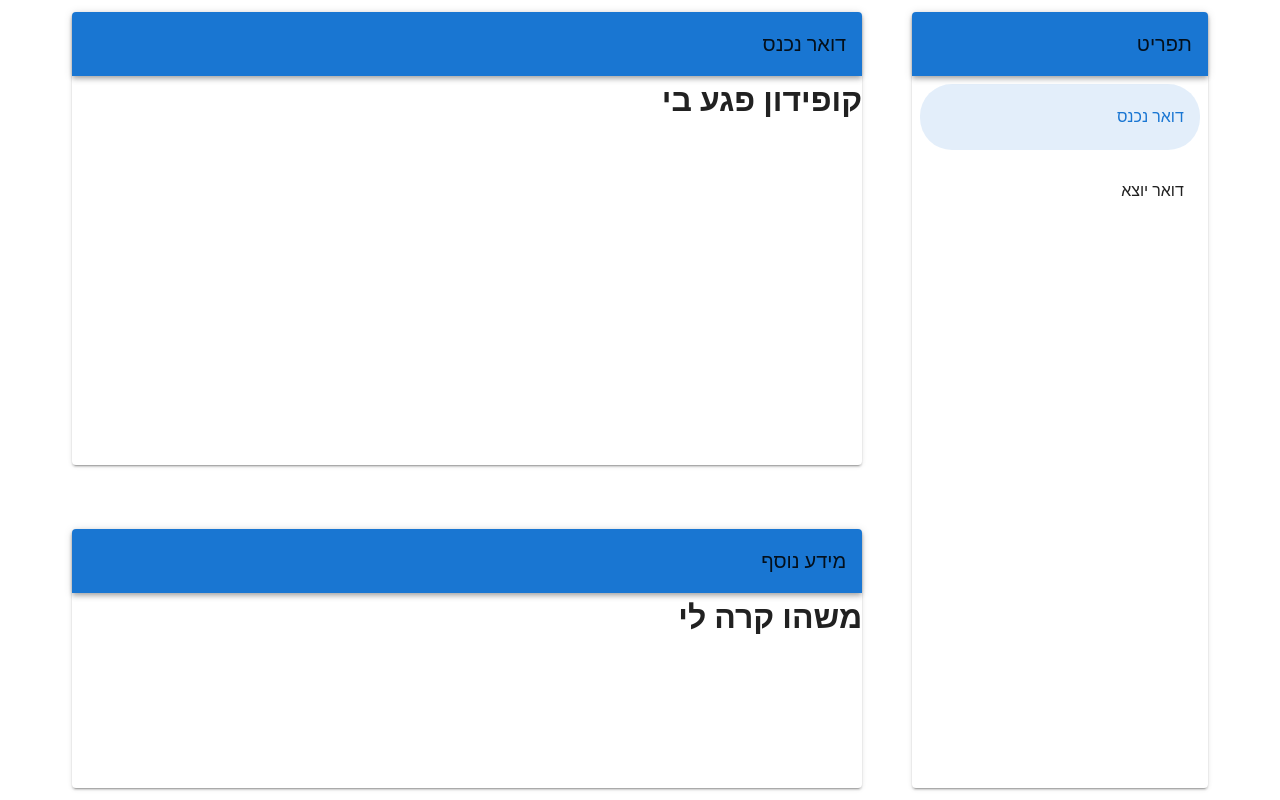
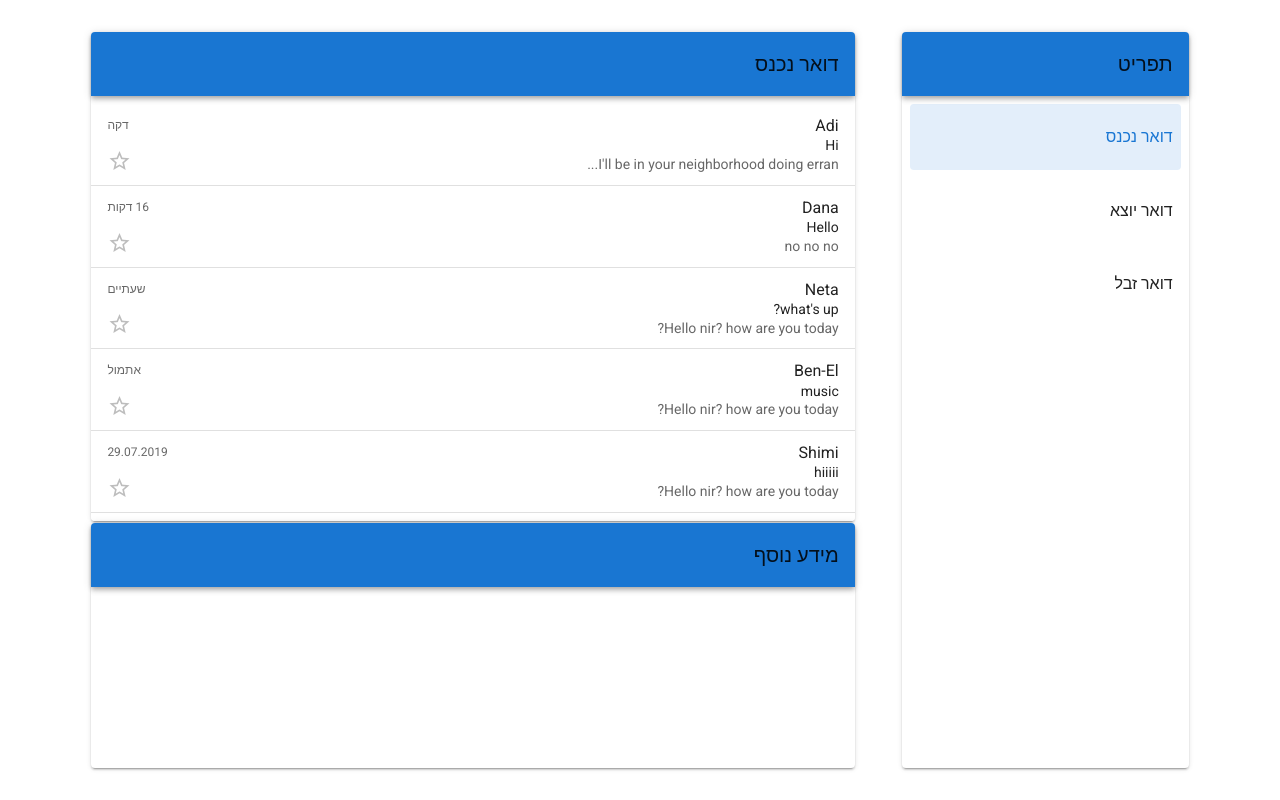
Before and after one commit to adisanduri/projects, a Vue app: page / in a window 1280 px wide. Built offline with nearby package versions, Linux system fonts and the light colour scheme.

Commit message:
finish 4th part - add messages to incoming box

```diff
--- a/babel.config.js
+++ b/babel.config.js
@@ -1,5 +1,5 @@
 module.exports = {
   presets: [
-    '@vue/app'
-  ]
-}
+    '@vue/app',
+  ],
+};
--- a/src/App.vue
+++ b/src/App.vue
@@ -2,23 +2,22 @@
   <v-app>
     <v-content>
       <v-container fill-height>
-                <v-layout row wrap justify-space-around>
-
+        <v-layout row pa-5 justify-space-around>
           <v-flex xs3>
-                        <Menu/>
+            <Menu />
           </v-flex>
 
           <v-flex xs8>
             <v-layout column fill-height justify-space-between>
-                            <v-flex xs7>
-                                <Content/>
+              <v-flex xs7 :grow="selectedOption === 'דואר זבל'">
+                <Content />
               </v-flex>
-                            <v-flex xs4>
-                                <ExtraContent/>
+
+              <v-flex v-if="selectedOption !== 'דואר זבל'" xs4>
+                <ExtraContent />
               </v-flex>
             </v-layout>
           </v-flex>
-
         </v-layout>
       </v-container>
     </v-content>
@@ -26,20 +25,29 @@
 </template>
 
 <script>
-    import Menu from './components/Menu.vue'
-    import Content from "./components/Content";
-    import ExtraContent from "./components/ExtraContent";
+import Menu from './components/Menu.vue';
+import Content from './components/Content.vue';
+import ExtraContent from './components/ExtraContent.vue';
+import { EventBus } from './event-bus';
 
 export default {
   name: 'app',
   components: {
     ExtraContent,
     Content,
-            Menu
+    Menu,
   },
-    }
+  data() {
+    return {
+      selectedOption: '',
+    };
+  },
+  created() {
+    EventBus.$on('update-selected-option', (newTitle) => {
+      this.selectedOption = newTitle;
+    });
+  },
+};
 </script>
 
-<style>
-
-</style>
+<style></style>
--- a/src/components/BaseCard.vue
+++ b/src/components/BaseCard.vue
@@ -1,19 +1,19 @@
 <template>
     <v-card class="rounded-card" height="100%">
         <v-toolbar color="primary" class="top-radius">
-            <v-toolbar-title>{{title}}</v-toolbar-title>
+            <v-toolbar-title >{{title}}</v-toolbar-title>
         </v-toolbar>
         <slot></slot>
     </v-card>
 </template>
 
 <script>
-    export default {
-        name: "BaseCard",
-        props: {
-            title: String
-        }
-    }
+export default {
+  name: 'BaseCard',
+  props: {
+    title: String,
+  },
+};
 </script>
 
 <style scoped>
@@ -24,7 +24,8 @@
     }
 
     .top-radius {
-        border-top-left-radius: 15px;
-        border-top-right-radius: 15px;
+        border-radius: 0px;
+        border-bottom-left-radius: 0 !important;
+        border-bottom-right-radius: 0 !important;
     }
 </style>
--- a/src/components/Content.vue
+++ b/src/components/Content.vue
@@ -1,29 +1,80 @@
 <template>
-    <BaseCard v-bind:title="title">
-        <h1>קופידון פגע בי</h1>
+    <BaseCard v-bind:title="selectedOption">
+        <v-list v-if="selectedOption === 'דואר נכנס'">
+            <v-list-item-group
+                    active-class="blue--text"
+            >
+                <template
+                        v-for="message in messages">
+                    <Message
+                            v-bind:item="message"/>
+                    <v-divider :key="message.id"></v-divider>
+                </template>
+            </v-list-item-group>
+        </v-list>
+
     </BaseCard>
 </template>
 
 <script>
-    import BaseCard from "./BaseCard";
-    import { EventBus } from "../event-bus";
+import BaseCard from './BaseCard.vue';
+import { EventBus } from '../event-bus';
+import Message from './Message.vue';
 
-    export default {
-        name: "Content",
-        components: {
-            BaseCard
+export default {
+  name: 'Content',
+  components: {
+    Message,
+    BaseCard,
+  },
+  data() {
+    return {
+      selectedOption: '',
+      messages: [
+        {
+          id: 1,
+          title: 'Hi',
+          sent: new Date().getTime(),
+          from: 'Adi',
+          content: 'I\'ll be in your neighborhood doing errands this weekend. Do you want to hang out?',
         },
-        data: function() {
-            return {
-                title : '',
-            }
+        {
+          id: 2,
+          title: 'Hello',
+          sent: new Date().getTime() - 1000000,
+          from: 'Dana',
+          content: 'no no no',
+        }, {
+          id: 3,
+          title: 'what\'s up?',
+          sent: new Date().getTime() - 10000000,
+          from: 'Neta',
+          content: 'Hello nir? how are you today?',
         },
-        created() {
-            EventBus.$on('update-title', newTitle => {
-                this.title = newTitle;
-            });
-        }
-    }
+        {
+          id: 4,
+          title: 'music',
+          sent: new Date().getTime() - 100000000,
+          from: 'Ben-El',
+          content: 'Hello nir? how are you today?',
+        },
+        {
+          id: 5,
+          title: 'hiiiii',
+          sent: new Date().getTime() - 1000000000,
+          from: 'Shimi',
+          content: 'Hello nir? how are you today?',
+        },
+      ],
+
+    };
+  },
+  created() {
+    EventBus.$on('update-selected-option', (newTitle) => {
+      this.selectedOption = newTitle;
+    });
+  },
+};
 </script>
 
 <style scoped>
--- a/src/components/ExtraContent.vue
+++ b/src/components/ExtraContent.vue
@@ -1,19 +1,27 @@
 <template>
-    <BaseCard title="מידע נוסף">
-        <h1>משהו קרה לי</h1>
-    </BaseCard>
+  <BaseCard title="מידע נוסף"></BaseCard>
 </template>
 
 <script>
-    import BaseCard from "./BaseCard";
+import BaseCard from './BaseCard.vue';
+import { EventBus } from '../event-bus';
 
-    export default {
-        name: "ExtraContent",
-        components: {
-            BaseCard
-        }
-    }
+export default {
+  name: 'ExtraContent',
+  components: {
+    BaseCard,
+  },
+  data() {
+    return {
+      selectedMessage: null,
+    };
+  },
+  created() {
+    EventBus.$on('update-selected-message', (newMessage) => {
+      this.selectedMessage = newMessage;
+    });
+  },
+};
 </script>
 
-<style scoped>
-</style>
+<style scoped></style>
--- a/src/components/Menu.vue
+++ b/src/components/Menu.vue
@@ -1,7 +1,6 @@
 <template>
     <BaseCard title="תפריט">
-
-      <v-list rounded>
+      <v-list nav>
           <v-list-item-group v-model="selectedOption" mandatory color="primary">
               <v-list-item
                       v-for="(item,i) in items"
@@ -21,25 +20,26 @@
 </template>
 
 <script>
-    import BaseCard from "./BaseCard";
-    import { EventBus } from "../event-bus";
+import BaseCard from './BaseCard.vue';
+import { EventBus } from '../event-bus';
 
 export default {
-        name: "Menu",
+  name: 'Menu',
   components: {
-            BaseCard
+    BaseCard,
   },
   methods: {
-            optionSelected: function (value) {
-                EventBus.$emit('update-title', value);
+    optionSelected(value) {
+      EventBus.$emit('update-selected-option', value);
     },
   },
-        data: function() {
+  data() {
     return {
       selectedOption: 0,
       items: [
-                    {option: 'דואר נכנס'},
-                    {option: 'דואר יוצא'}
+        { option: 'דואר נכנס' },
+        { option: 'דואר יוצא' },
+        { option: 'דואר זבל' },
       ],
     };
   },
@@ -48,10 +48,8 @@
       this.optionSelected(this.items[0].option);
     }, 0);
   },
-    }
+};
 </script>
 
 
-
-<style>
-</style>
+<style></style>
--- /dev/null
+++ b/src/components/Message.vue
@@ -0,0 +1,94 @@
+<template>
+    <v-list-item :key="item.id"
+                 @click="messageSelected(item)">
+        <v-list-item-content>
+            <v-list-item-title v-text="item.from"></v-list-item-title>
+            <v-list-item-subtitle
+                    class="text--primary"
+                    v-text="item.title"
+            ></v-list-item-subtitle>
+            <v-list-item-subtitle
+                    v-if="item.content.length<40"
+                    v-text="item.content">
+            </v-list-item-subtitle>
+            <v-list-item-subtitle v-else
+                                  v-text="item.content.substring(0,40)+'...'">
+
+            </v-list-item-subtitle>
+        </v-list-item-content>
+        <v-list-item-action>
+            <v-list-item-action-text>
+                {{item.sent | customDate(item.sent)}}
+            </v-list-item-action-text>
+            <v-icon
+                    v-if="favorite"
+                    color="yellow"
+                    @click="favorite=!favorite"
+            >
+                star
+            </v-icon>
+            <v-icon
+                    v-else
+                    color="grey lighten-1"
+                    @click="favorite=!favorite"
+            >
+                star_border
+            </v-icon>
+        </v-list-item-action>
+    </v-list-item>
+
+</template>
+
+<script>
+import moment from 'moment';
+import { EventBus } from '../event-bus';
+
+export default {
+  name: 'Message',
+  props: {
+    item: Object,
+  },
+  data() {
+    return { favorite: false };
+  },
+  methods: {
+    messageSelected(value) {
+      EventBus.$emit('update-selected-message', value);
+    },
+  },
+  filters: {
+    customDate(value) {
+      const currentTime = moment();
+      const minutesDifference = parseInt(`${currentTime.diff(moment(value), 'minutes')}`, 0);
+      const hoursDifference = parseInt(`${currentTime.diff(moment(value), 'hours')}`, 0);
+      const daysDifference = parseInt(`${currentTime.diff(moment(value), 'days')}`, 0);
+
+      let filterDate = '';
+
+      if (daysDifference === 1) {
+        filterDate = 'אתמול';
+      } else if (daysDifference === 2) {
+        filterDate = 'יומיים';
+      } else if (daysDifference > 2 && daysDifference < 7) {
+        filterDate = `${daysDifference.toString()} ימים`;
+      } else if (daysDifference > 7) {
+        filterDate = moment(value).format('DD.MM.YYYY');
+      } else if (hoursDifference === 1) {
+        filterDate = 'שעה';
+      } else if (hoursDifference === 2) {
+        filterDate = 'שעתיים';
+      } else if (hoursDifference > 2) {
+        filterDate = `${hoursDifference.toString()} שעות`;
+      } else if (minutesDifference >= 0 && minutesDifference <= 1) {
+        filterDate = 'דקה';
+      } else {
+        filterDate = `${minutesDifference.toString()} דקות`;
+      }
+
+      return filterDate;
+    },
+  },
+};
+</script>
+
+<style scoped></style>
--- a/src/event-bus.js
+++ b/src/event-bus.js
@@ -1,2 +1,3 @@
 import Vue from 'vue';
+
 export const EventBus = new Vue();
--- a/src/plugins/vuetify.js
+++ b/src/plugins/vuetify.js
@@ -1,3 +1,4 @@
+import 'material-design-icons-iconfont/dist/material-design-icons.css';
 import Vue from 'vue';
 import Vuetify from 'vuetify/lib';
 
```
Also changed, not shown: package.json (+15 -2 lines), src/main.js (+6 -6 lines), 1 other file (tests, documents, lock files or other folders). Lines whose indentation alone changed are shown as unchanged.
